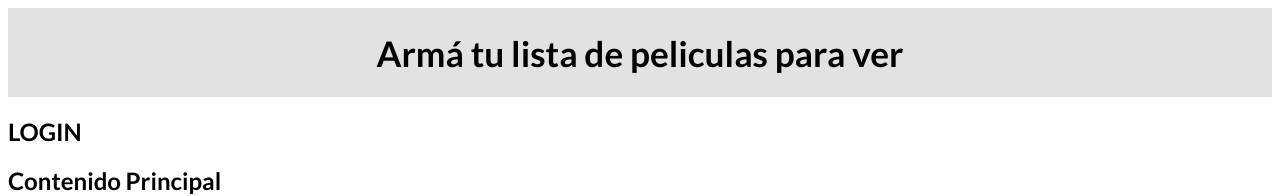
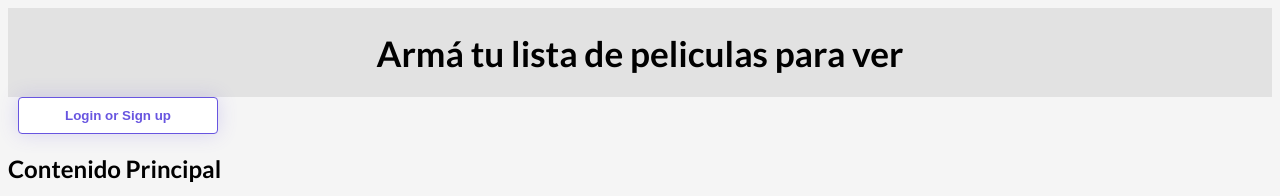
Before and after one commit to marcoluchi11/movies-seen, a React (Create React App) app: page / in a window 1280 px wide. Shown: the top 196 px of the page. Built offline with nearby package versions, Linux system fonts and the light colour scheme.

Commit message:
add login feature with auth0

```diff
--- a/src/components/Login.jsx
+++ b/src/components/Login.jsx
@@ -1,7 +1,17 @@
+import { useAuth0 } from "@auth0/auth0-react";
+import styled from "@emotion/styled";
+const BotonLogin = styled.button`
+  color: rgb(104, 85, 224);
+  background-color: rgba(255, 255, 255, 1);
+  border: 1px solid rgba(104, 85, 224, 1);
+`;
 const Login = () => {
+  const { loginWithRedirect } = useAuth0();
   return (
     <section>
-      <h1>LOGIN</h1>
+      <BotonLogin onClick={() => loginWithRedirect()}>
+        Login or Sign up
+      </BotonLogin>
     </section>
   );
 };
--- a/src/index.css
+++ b/src/index.css
@@ -1,5 +1,23 @@
 html {
   font-family: "Lato", sans-serif;
+  background-color: #f5f5f5;
+}
+button {
+  cursor: pointer;
+  border: 0;
+  border-radius: 4px;
+  font-weight: 700;
+  margin: 0 10px;
+  width: 200px;
+  padding: 10px 0;
+  box-shadow: 0 0 20px rgba(104, 85, 224, 0.2);
+  transition: 0.4s;
+}
+button:hover {
+  color: white;
+  width: ;
+  box-shadow: 0 0 20px rgba(104, 85, 224, 0.6);
+  background-color: rgba(104, 85, 224, 1);
 }
 main {
   min-height: calc(100vh - 70px);
```
Also changed, not shown: src/components/Logout.jsx (added, +18 -0 lines), src/components/Profile.jsx (added, +18 -0 lines).
